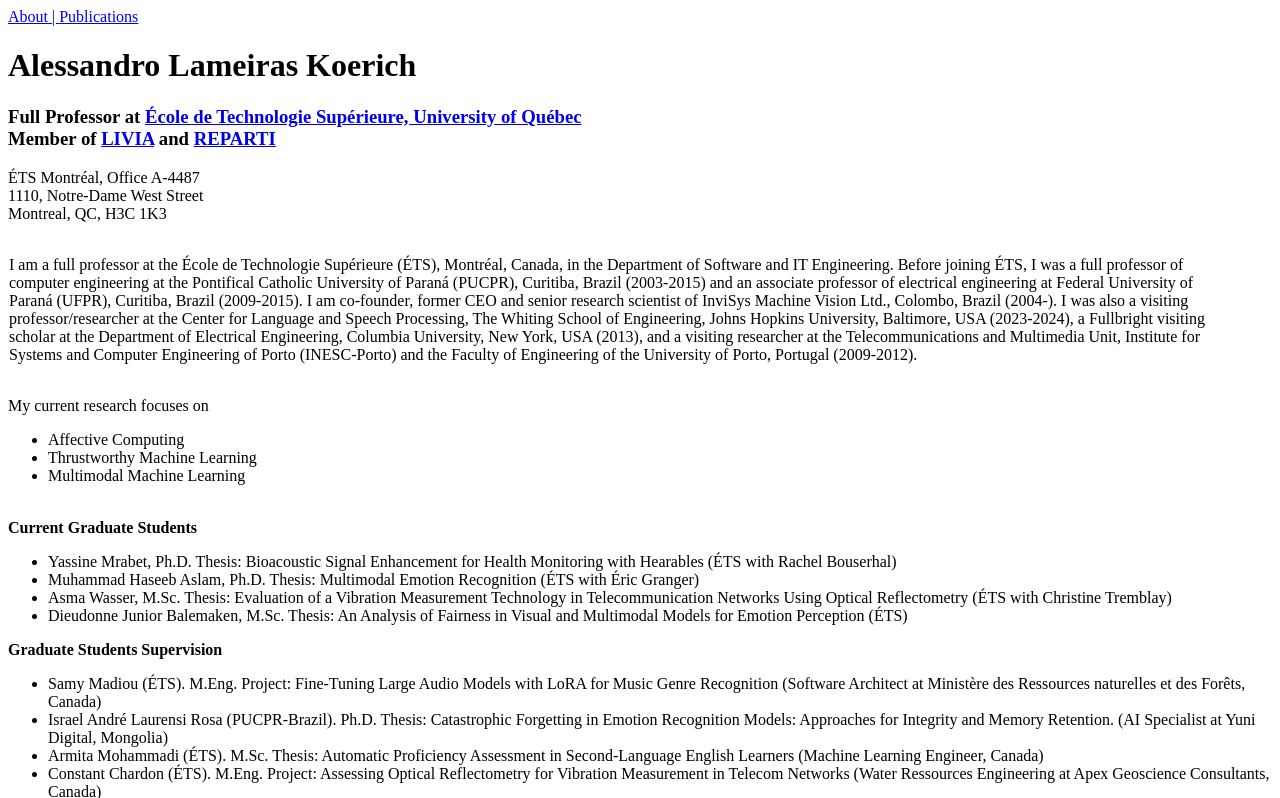
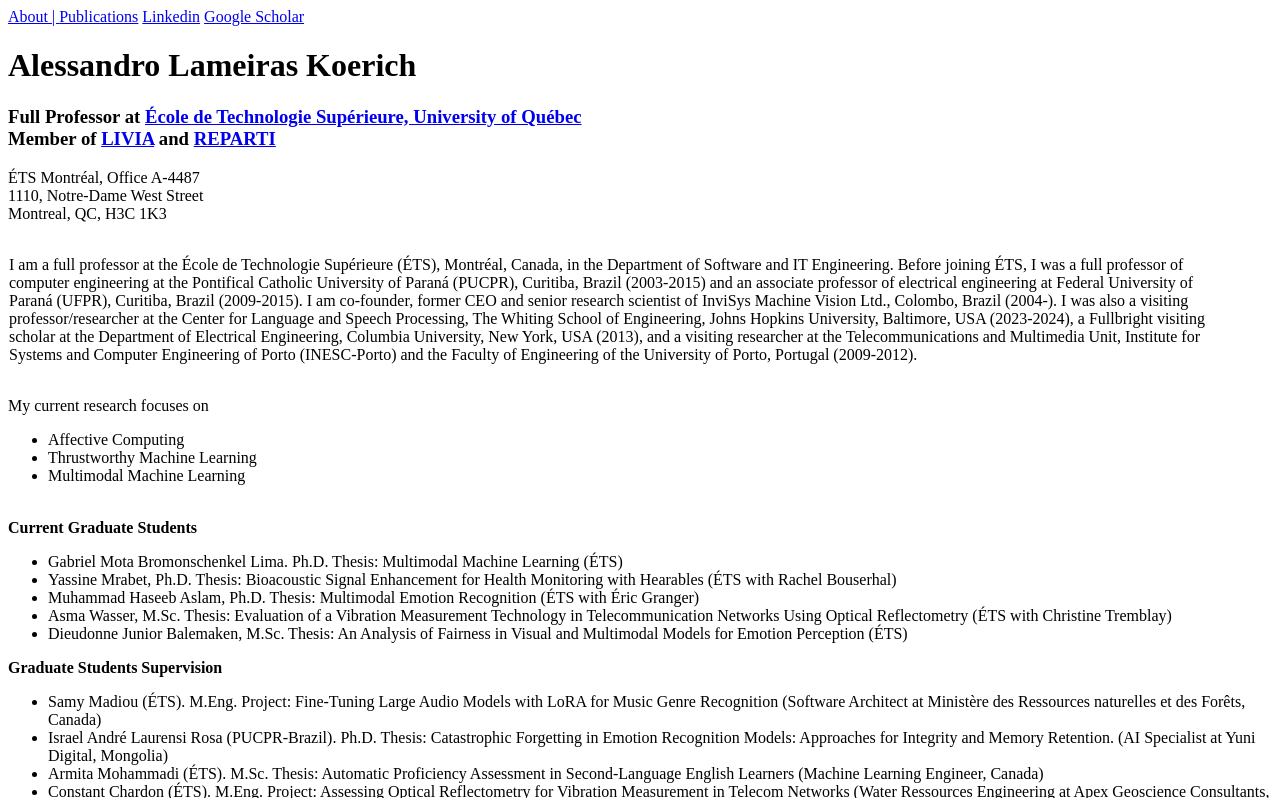
Before and after one commit to alekoe/alekoe.github.io, a plain HTML site: page index.html in a window 1280 px wide. Shown: the top 798 px of the page. Drawn offline with Linux system fonts and the light colour scheme.

Commit message:
Update index.html

```diff
--- a/index.html
+++ b/index.html
@@ -32,6 +32,8 @@ th, td {
         <a class="page-link" href="/">About | </a>
         <!-- Pages -->
             <a class="page-link" href="https://scholar.google.ca/citations?user=kaUy9GEAAAAJ&hl=en">Publications</a>
+            <a class="page-link" href="https://www.linkedin.com/in/alessandro-lameiras-koerich-4b00917a/">Linkedin</a>
+            <a class="page-link" href="https://scholar.google.ca/citations?user=kaUy9GEAAAAJ&hl=en">Google Scholar</a>
         <!-- CV link -->
         <!-- <a class="page-link" href="/assets/pdf/CV.pdf">vitae</a> -->
       </div>
@@ -77,6 +79,7 @@ I am co-founder, former CEO and senior research scientist of InviSys Machine Vis
 <p><br/>
 <strong>Current Graduate Students</strong>
   <ul>
+    <li>Gabriel Mota Bromonschenkel Lima. Ph.D. Thesis: Multimodal Machine Learning (ÉTS) </li>
     <li>Yassine Mrabet, Ph.D. Thesis: Bioacoustic Signal Enhancement for Health Monitoring with Hearables (ÉTS with Rachel Bouserhal) </li>
     <li>Muhammad Haseeb Aslam, Ph.D. Thesis: Multimodal Emotion Recognition (ÉTS with Éric Granger) </li>
     <li>Asma Wasser, M.Sc. Thesis: Evaluation of a Vibration Measurement Technology in Telecommunication Networks Using Optical Reflectometry (ÉTS with Christine Tremblay)</li>
@@ -161,7 +164,7 @@ I am co-founder, former CEO and senior research scientist of InviSys Machine Vis
     </div>
     <footer>
   <div class="wrapper">
-    &copy; 22 January 2026 alekoe.
+    &copy; 28 September 2026 alekoe.
   </div>
 </footer>
   </body>
```
